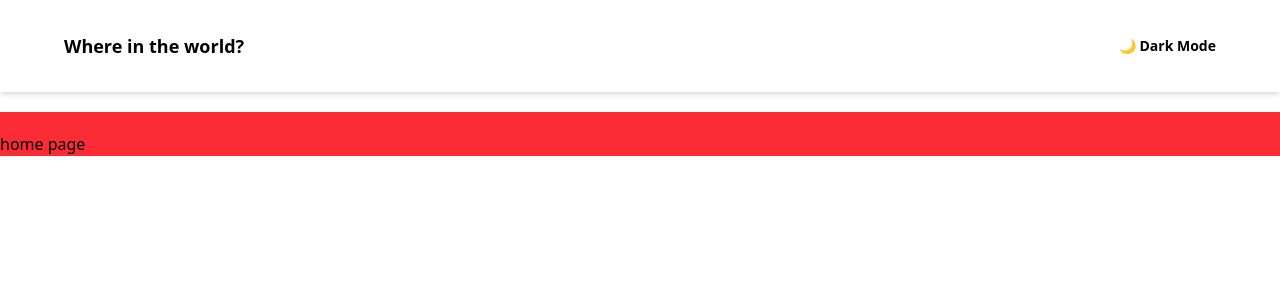
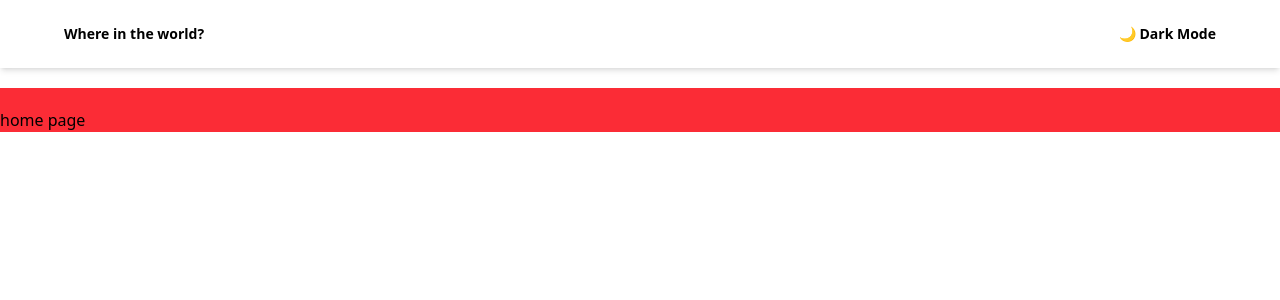
Before and after one commit to fezebr/rest-countries, a Vue app: page / in a window 1280 px wide. Shown: the top 300 px of the page. Built offline with nearby package versions, Linux system fonts and the light colour scheme.

Commit message:
fix: fix header styles

```diff
--- a/src/components/Header.vue
+++ b/src/components/Header.vue
@@ -1,11 +1,10 @@
 <template>
   <header
-    class="py-8 flex justify-between items-center shadow-md px-4 md:px-16 bg-white"
+    class="py-6 flex justify-between items-center shadow-md px-4 md:px-16 bg-white"
   >
-    <h1 class="text-lg font-extrabold">Where in the world?</h1>
+    <h1 class="text-sm font-extrabold">Where in the world?</h1>
     <button
       class="flex items-center gap-2 text-sm font-semibold cursor-pointer"
-      @click="toggleTheme"
     >
       <span v-if="theme === 'light'">🌙 Dark Mode</span>
       <span v-else>☀️ Light Mode</span>
```
